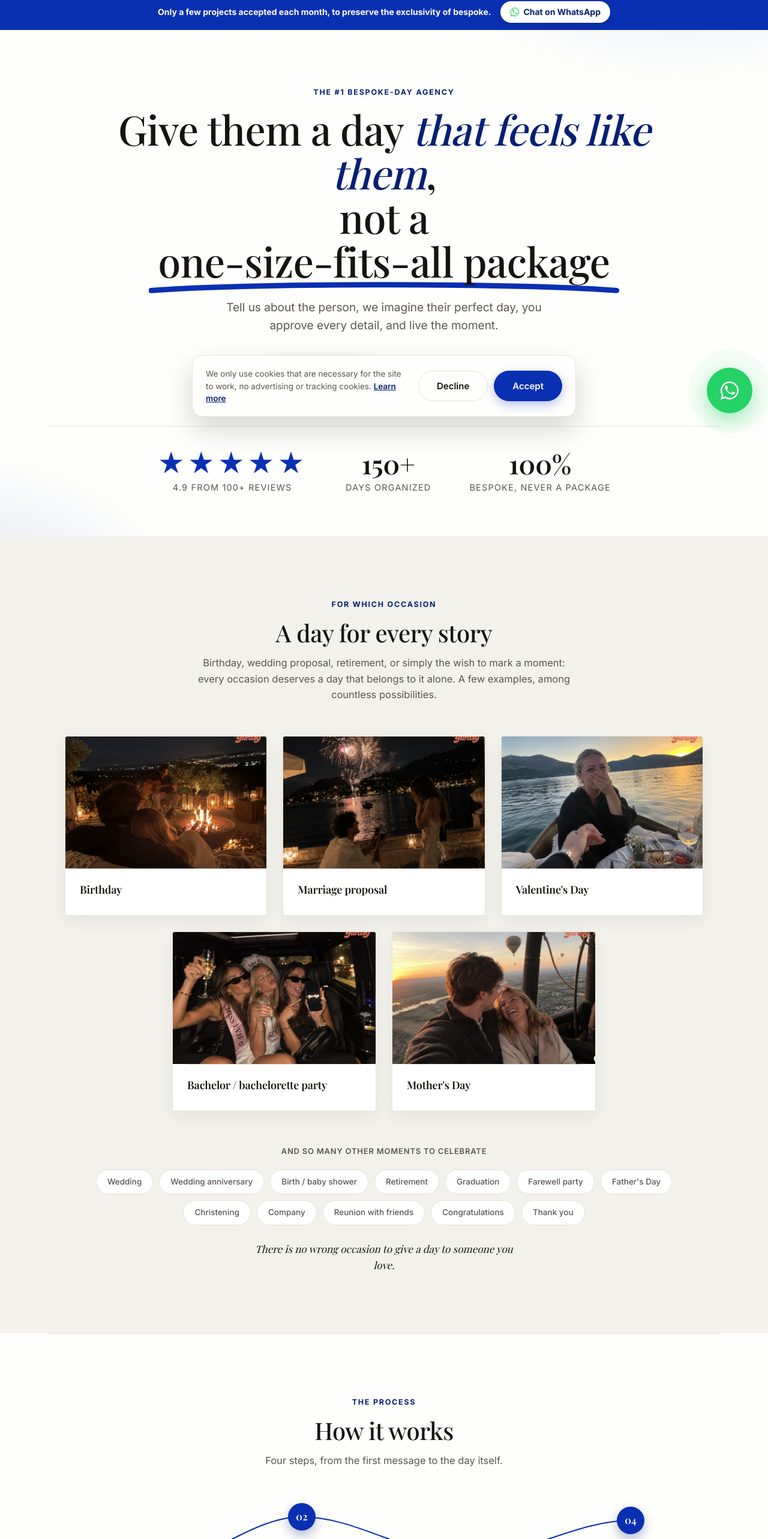
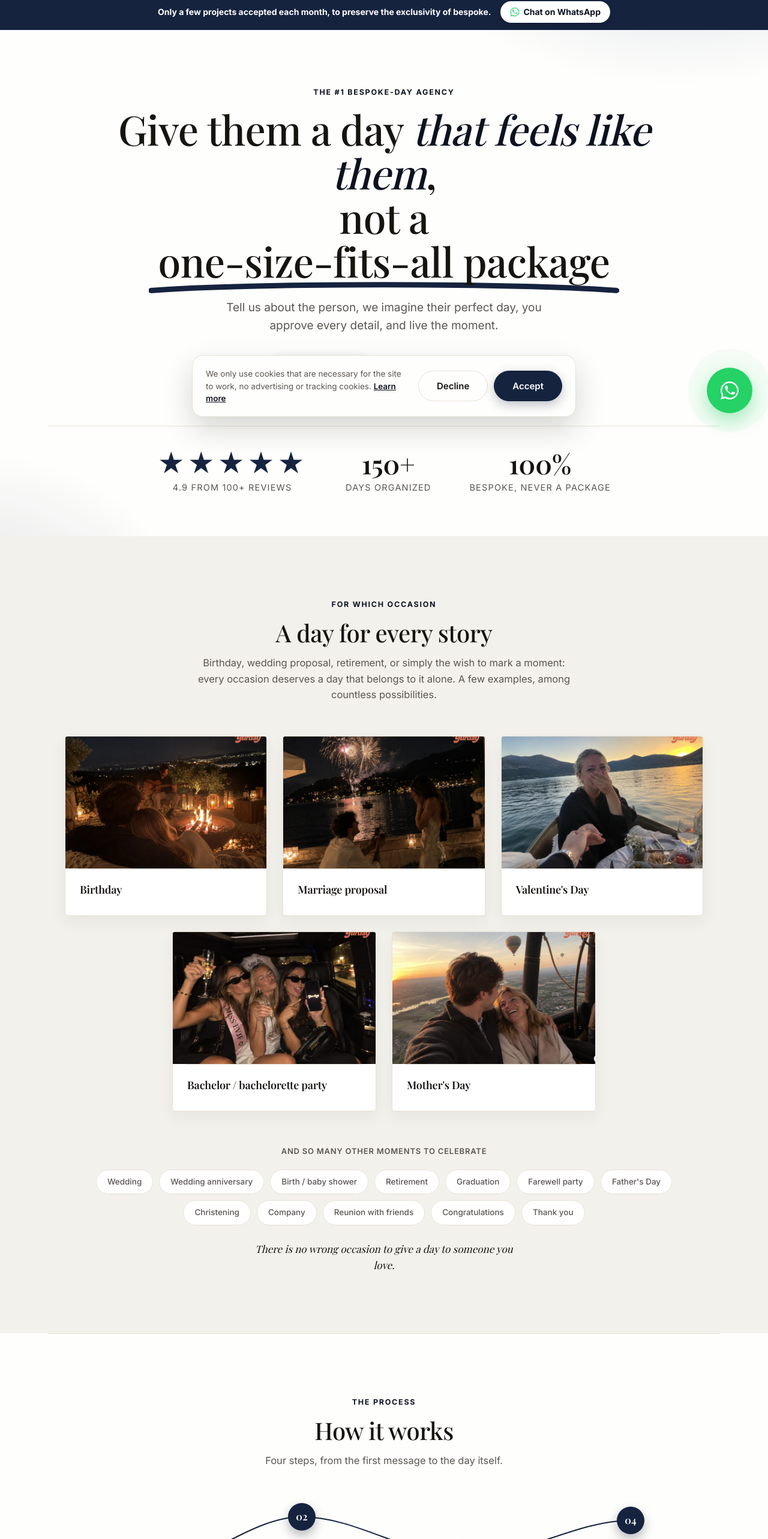
Before and after one commit to YurdayOff/Yurday, a Next.js app: page /en in a window 1280 px wide. Shown: the part 85-2651 px from the top of the page at 60% size. Built offline with nearby package versions, Linux system fonts and the light colour scheme; no server answers; a web font is replaced by a local one.

Commit message:
Switch to navy blue
Co-Authored-By: Claude Sonnet 5 <noreply@anthropic.com>

```diff
--- a/src/components/home/Contact.css
+++ b/src/components/home/Contact.css
@@ -102,7 +102,7 @@ form.contact-form {
 .form-row input:focus, .form-row select:focus, .form-row textarea:focus {
   outline: none;
   border-color: var(--blue-2);
-  box-shadow: 0 0 0 3px rgba(9, 48, 178,0.15);
+  box-shadow: 0 0 0 3px rgba(22, 35, 63,0.15);
 }
 .form-row-2 { display: grid; grid-template-columns: 1fr 1fr; gap: 14px; }
 form.contact-form .btn { width: 100%; justify-content: center; padding: 15px; font-size: 15.5px; margin-top: 6px; }
--- a/src/components/home/Process.css
+++ b/src/components/home/Process.css
@@ -14,7 +14,7 @@
   overflow: visible;
 }
 .flight-plane {
-  filter: drop-shadow(0 3px 6px rgba(6, 31, 116,0.35));
+  filter: drop-shadow(0 3px 6px rgba(11, 18, 32,0.35));
   transition: opacity 0.4s ease;
 }
 .process-marker {
@@ -33,7 +33,7 @@
   align-items: center;
   justify-content: center;
   transform: translate(-50%, -50%);
-  box-shadow: 0 8px 18px rgba(6, 31, 116,0.3);
+  box-shadow: 0 8px 18px rgba(11, 18, 32,0.3);
   z-index: 3;
 }
 .process-columns {
--- a/src/components/ui/HeroSection.css
+++ b/src/components/ui/HeroSection.css
@@ -9,8 +9,8 @@
   position: absolute;
   inset: -10%;
   background:
-    radial-gradient(ellipse 700px 420px at 82% -8%, rgba(157, 172, 224,0.28), transparent 60%),
-    radial-gradient(ellipse 600px 500px at 8% 105%, rgba(9, 48, 178,0.14), transparent 60%);
+    radial-gradient(ellipse 700px 420px at 82% -8%, rgba(124, 138, 168,0.28), transparent 60%),
+    radial-gradient(ellipse 600px 500px at 8% 105%, rgba(22, 35, 63,0.14), transparent 60%);
   animation: hero-drift 16s ease-in-out infinite;
   pointer-events: none;
 }
--- a/src/styles/base.css
+++ b/src/styles/base.css
@@ -57,13 +57,13 @@ h1, h2, h3 {
   background: var(--blue-2);
   border: 1px solid var(--blue-2);
   color: var(--white);
-  box-shadow: 0 6px 18px rgba(9, 48, 178, 0.28);
+  box-shadow: 0 6px 18px rgba(22, 35, 63, 0.28);
 }
 .btn-primary:hover {
   background: var(--blue-3);
   border-color: var(--blue-3);
   transform: translateY(-1px);
-  box-shadow: 0 8px 22px rgba(9, 48, 178, 0.36);
+  box-shadow: 0 8px 22px rgba(22, 35, 63, 0.36);
 }
 .btn-ghost {
   background: transparent;
--- a/src/styles/tokens.css
+++ b/src/styles/tokens.css
@@ -3,9 +3,9 @@
   --ink-soft: #5A5650;
   --paper: #FEFEFC;
   --paper-deep: #F3F1EC;
-  --blue-1: #9DACE0;
-  --blue-2: #0930B2;
-  --blue-3: #061F74;
+  --blue-1: #7C8AA8;
+  --blue-2: #16233F;
+  --blue-3: #0B1220;
   --line: #E7E2D5;
   --sage: #4E8B72;
   --white: #FFFFFF;
```
